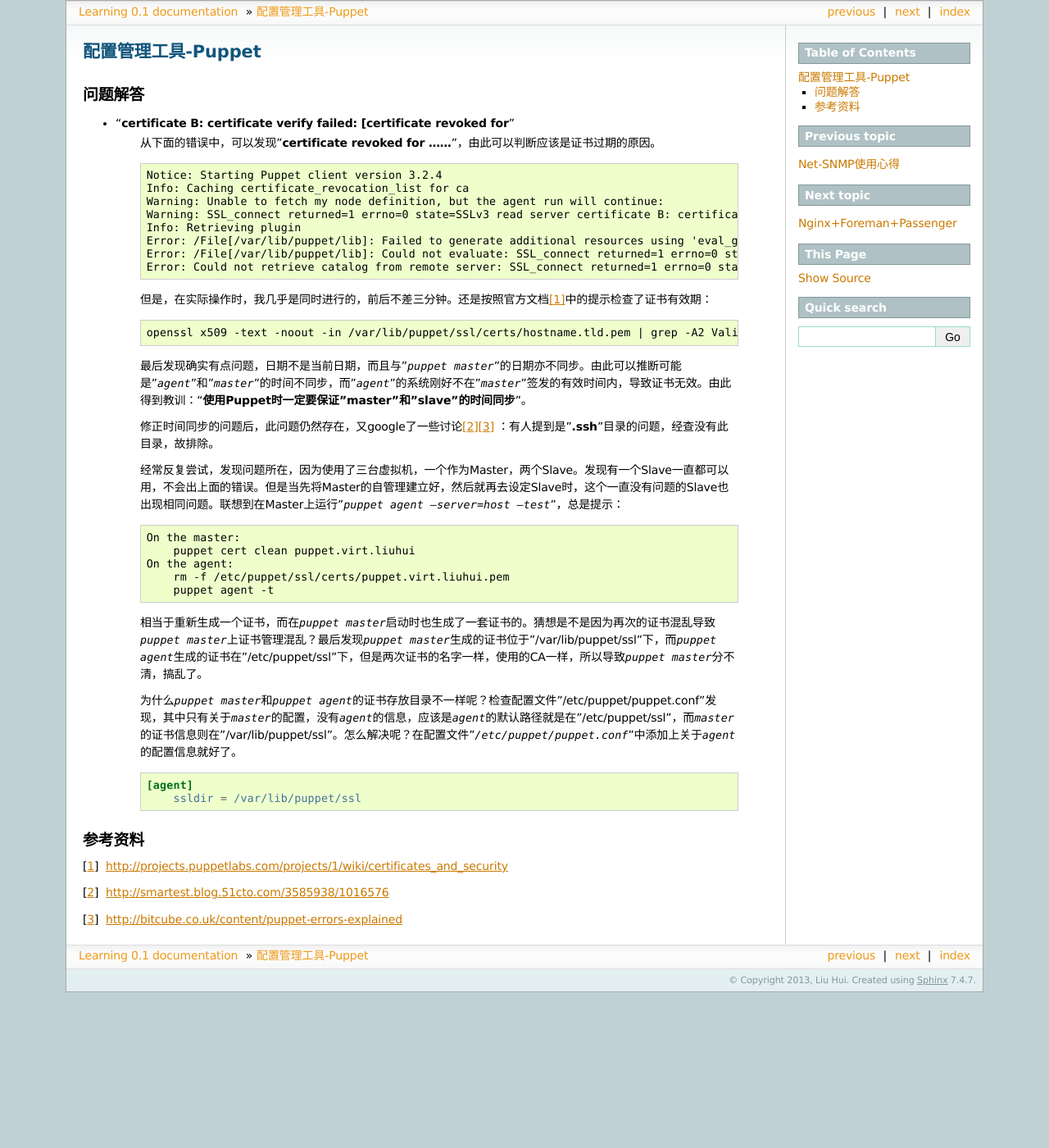
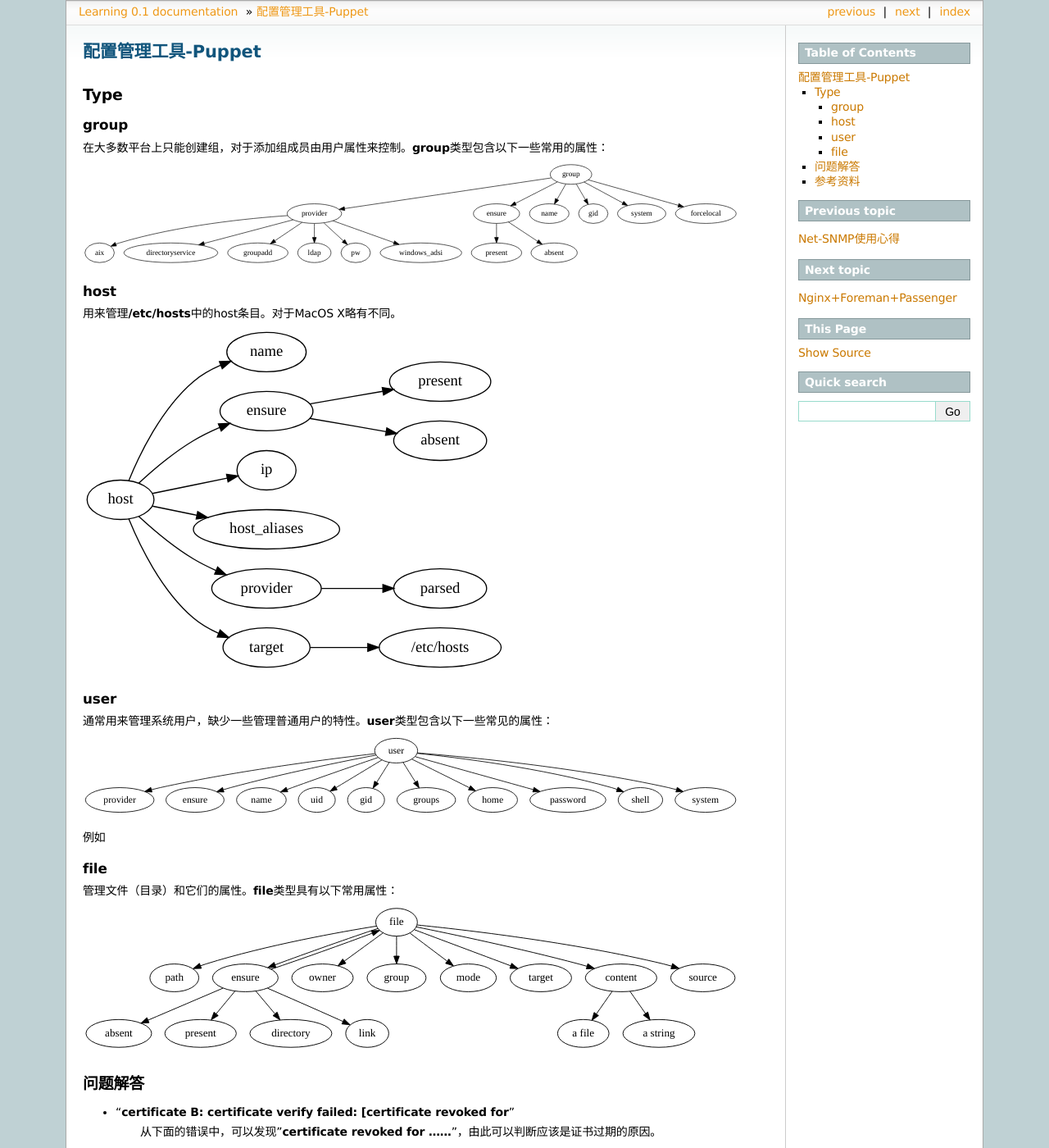
Before and after one commit to huiliu/learning.docs.hui, a Sphinx documentation site: the page built from source/puppet.rst, in a window 1280 px wide and 1400 px high. Shown: the whole window at 82% size. Built offline with Sphinx 7.4.7, drawn with Linux system fonts in a browser that asks for light colours; formulas are drawn with MathJax 3.

Commit message:
UPDATE puppet.rst
学习puppet的类型，使用dot语言构造类似思维导图

```diff
--- a/source/conf.py
+++ b/source/conf.py
@@ -212,6 +212,9 @@
 # If false, no module index is generated.
 #latex_domain_indices = True
 
+graphviz_output_format = 'svg'
+
+# graphviz_dot = '/usr/bin/circo'
 
 # -- Options for manual page output --------------------------------------------
 
--- a/source/puppet.rst
+++ b/source/puppet.rst
@@ -1,6 +1,108 @@
 配置管理工具-Puppet
 ************************
 
+Type
+=====
+
+group
+------
+在大多数平台上只能创建组，对于添加组成员由用户属性来控制。\ **group**\ 类型包含以下一些常用的属性：
+
+.. graphviz::
+
+    digraph group {
+        edge [labeldistance=0.1];
+        group -> provider;
+        group -> ensure;
+        group -> name;
+        group -> gid;
+        group -> system;
+        group -> forcelocal;
+
+        ensure -> present;
+        ensure -> absent;
+
+        provider -> aix;
+        provider -> directoryservice;
+        provider -> groupadd;
+        provider -> ldap;
+        provider -> pw;
+        provider -> windows_adsi;
+    }
+
+
+host
+------
+用来管理\ **/etc/hosts**\ 中的host条目。对于MacOS X略有不同。
+
+.. graphviz::
+
+    digraph host {
+        rankdir=LR;
+
+        host -> name;
+        host -> ensure;
+        host -> ip;
+        host -> host_aliases;
+        host -> provider;
+        host -> target;
+
+        ensure -> present;
+        ensure -> absent;
+
+        provider -> parsed;
+
+        target -> "/etc/hosts";
+    }
+
+
+user
+-----
+通常用来管理系统用户，缺少一些管理普通用户的特性。\ **user**\ 类型包含以下一些常见的属性：
+
+.. graphviz::
+
+    digraph user {
+        user -> provider;
+        user -> ensure;
+        user -> name;
+        user -> uid;
+        user -> gid;
+        user -> groups;
+        user -> home;
+        user -> password;
+        user -> shell;
+        user -> system;
+    }
+
+例如
+
+
+file
+-------
+管理文件（目录）和它们的属性。\ **file**\ 类型具有以下常用属性：
+
+.. graphviz::
+
+    digraph file {
+        file -> path;
+        file -> ensure;
+        file -> owner;
+        file -> group;
+        file -> mode;
+        file -> target;
+        file -> content;
+        file -> source;
+
+        ensure -> absent;
+        ensure -> present;
+        ensure -> file;
+        ensure -> directory;
+        ensure -> link;
+
+        content -> "a file";
+        content -> "a string";
+    }
 
 
 问题解答
```
